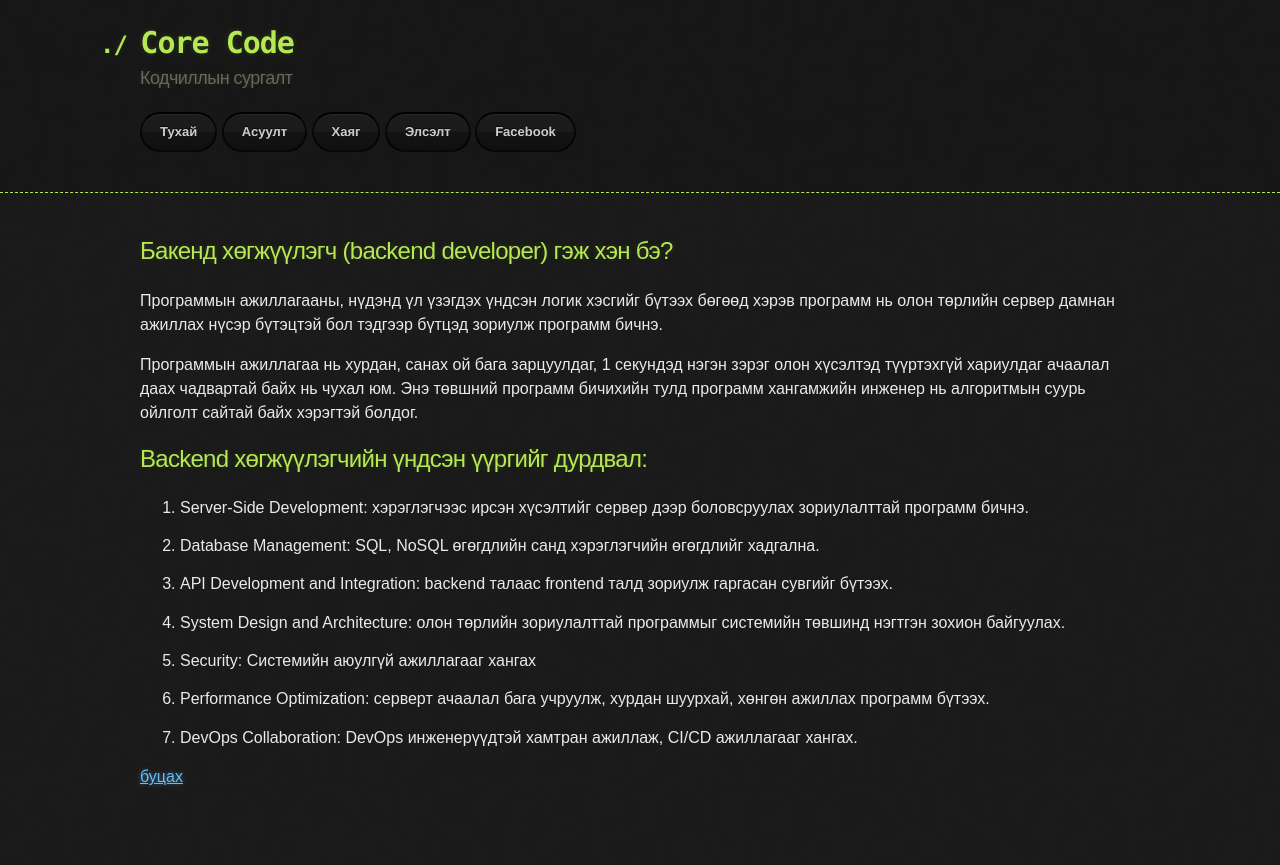
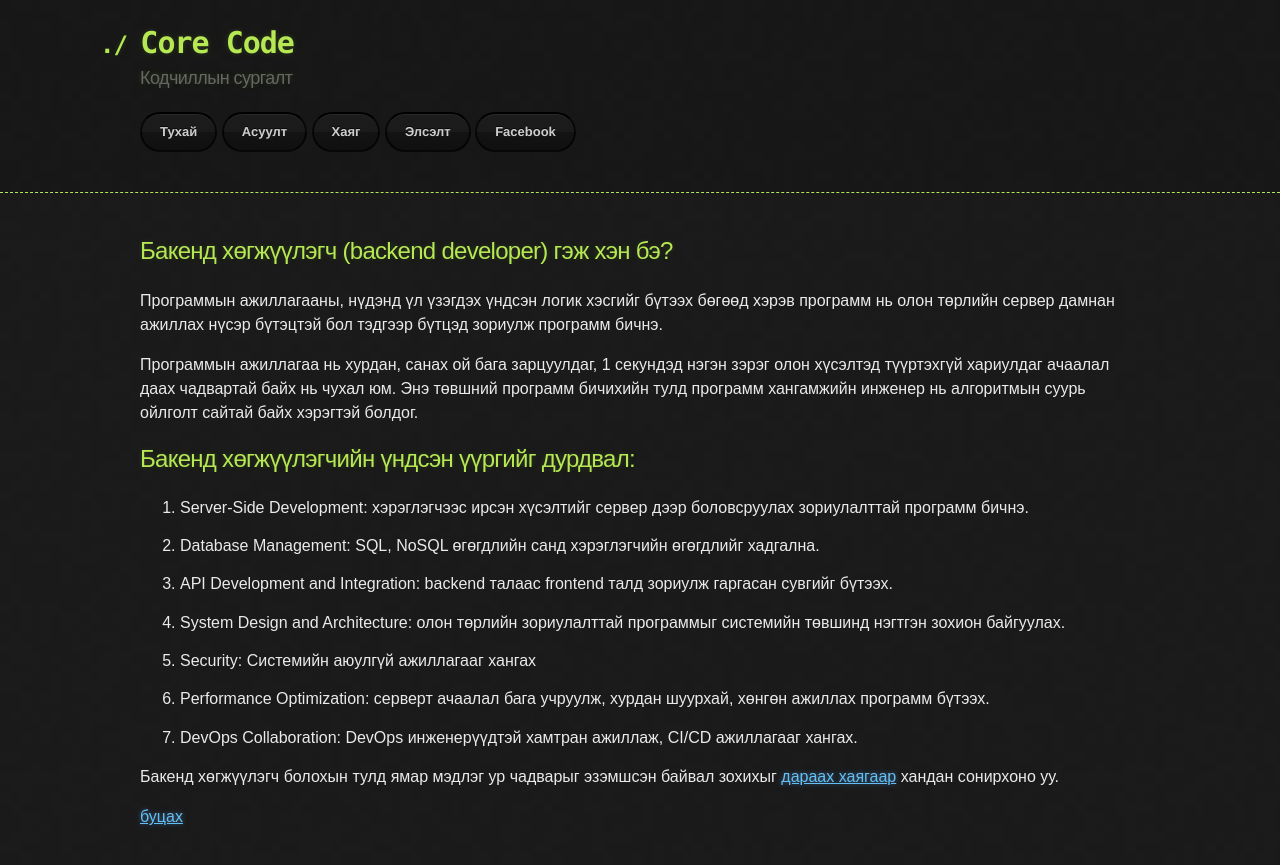
Before and after one commit to ganaatulgaa/corecode, a Jekyll site: the page built from backend.md, in a window 1280 px wide. Shown: the top 865 px of the page. Built offline with Jekyll 4.4.1, drawn with Linux system fonts in a browser that asks for light colours; our own code applies the rules of GitHub Pages for plain Markdown files.

Commit message:
Update backend.md

```diff
--- a/backend.md
+++ b/backend.md
@@ -7,20 +7,22 @@ layout: default
 
 Программын ажиллагаа нь хурдан, санах ой бага зарцуулдаг, 1 секундэд нэгэн зэрэг олон хүсэлтэд түүртэхгүй хариулдаг ачаалал даах чадвартай байх нь чухал юм. Энэ төвшний программ бичихийн тулд программ хангамжийн инженер нь алгоритмын суурь ойлголт сайтай байх хэрэгтэй болдог.
 
-## Backend хөгжүүлэгчийн үндсэн үүргийг дурдвал:
+## Бакенд хөгжүүлэгчийн үндсэн үүргийг дурдвал:
 
 1. Server-Side Development: хэрэглэгчээс ирсэн хүсэлтийг сервер дээр боловсруулах зориулалттай программ бичнэ.
 
-2. Database Management: SQL, NoSQL өгөгдлийн санд хэрэглэгчийн өгөгдлийг хадгална.
+1. Database Management: SQL, NoSQL өгөгдлийн санд хэрэглэгчийн өгөгдлийг хадгална.
 
-3. API Development and Integration: backend талаас frontend талд зориулж гаргасан сувгийг бүтээх.
+1. API Development and Integration: backend талаас frontend талд зориулж гаргасан сувгийг бүтээх.
 
-4. System Design and Architecture: олон төрлийн зориулалттай программыг системийн төвшинд нэгтгэн зохион байгуулах.
+1. System Design and Architecture: олон төрлийн зориулалттай программыг системийн төвшинд нэгтгэн зохион байгуулах.
 
-5. Security: Системийн аюулгүй ажиллагааг хангах
+1. Security: Системийн аюулгүй ажиллагааг хангах
 
-6. Performance Optimization: серверт ачаалал бага учруулж, хурдан шуурхай, хөнгөн ажиллах программ бүтээх.
+1. Performance Optimization: серверт ачаалал бага учруулж, хурдан шуурхай, хөнгөн ажиллах программ бүтээх.
 
-7. DevOps Collaboration: DevOps инженерүүдтэй хамтран ажиллаж, CI/CD ажиллагааг хангах.
+1. DevOps Collaboration: DevOps инженерүүдтэй хамтран ажиллаж, CI/CD ажиллагааг хангах.
+
+Бакенд хөгжүүлэгч болохын тулд ямар мэдлэг ур чадварыг эзэмшсэн байвал зохихыг [дараах хаягаар](/faq#backend) хандан сонирхоно уу.
 
 [буцах](./)
```
